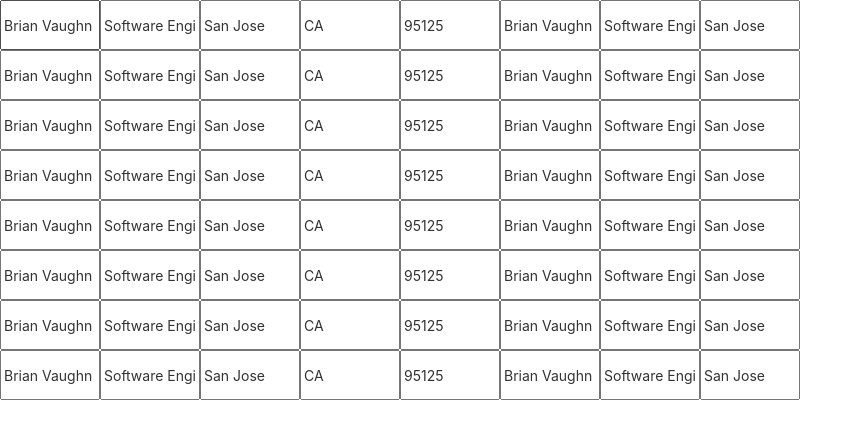
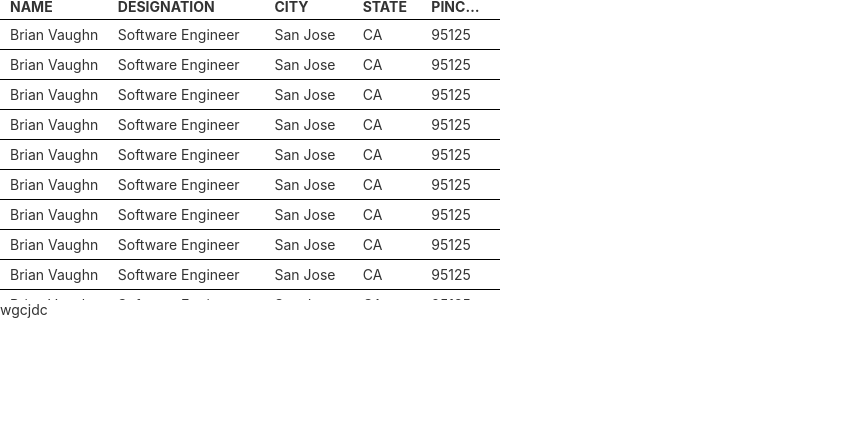
Before and after one commit to madhugogineni/reactvisualize, a React (Create React App) app: page / in a window 1280 px wide. Shown: the top 438 px of the page, without its empty margins (0-863 px from the left). Built offline with nearby package versions, Linux system fonts and the light colour scheme.

Commit message:
added table component

```diff
--- a/package.json
+++ b/package.json
@@ -6,7 +6,9 @@
     "react": "^16.5.2",
     "react-bootstrap": "^0.32.4",
     "react-dom": "^16.5.2",
+    "react-draggable": "^3.0.5",
     "react-scripts": "2.0.5",
+    "react-sortable-hoc": "^0.8.3",
     "react-virtualized": "^9.20.1"
   },
   "scripts": {
--- /dev/null
+++ b/src/App.css
@@ -0,0 +1,3 @@
+.cell {
+    user-select: none;
+}
--- /dev/null
+++ b/src/App1.js
@@ -0,0 +1,129 @@
+import React from 'react';
+import './App.css';
+import { Table, Column } from 'react-virtualized';
+import 'react-virtualized/styles.css';
+import TextChangeModal from './TextChangeModal';
+import Draggable from 'react-draggable';
+var list = addElements([]);
+
+function addElements(list) {
+    for (var i = 0; i < 100000; i++) {
+        list.push({ name: 'Brian Vaughn', designation: "Software Engineer", city: "San Jose", state: "CA", pincode: "95125" });
+        // 'Software Engineer', 'San Jose', 'CA', 95125, 'Brian Vaughn', 'Software Engineer', 'San Jose', 'CA', 95125, 'Brian Vaughn', 'Software Engineer', 'San Jose', 'CA', 95125
+    }
+    return list;
+}
+var activeList = setDisabled([]);
+
+function setDisabled(list) {
+    for (var i = 0; i < 100000; i++) {
+        list.push([true, true, true, true, true, true, true, true, true, true, true, true, true, true, true]);
+    }
+    return list;
+}
+export default class App1 extends React.Component {
+    constructor(props) {
+        super(props);
+        this.state = {
+            list: [],
+            activeList: [],
+            randomvalue: Math.random(100),
+            isModalShown: false,
+            value: null,
+            rowIndex: null,
+            columnIndex: null
+        };
+        this._cellRender = this._cellRender.bind(this);
+        this.closeModal = this.closeModal.bind(this);
+        this.handleChange = this.handleChange.bind(this);
+    }
+    componentWillMount() {
+        this.setState({ list: list, activeList: activeList });
+    }
+    handleClick(rowIndex, columnIndex) {
+        var activeListArray = this.state.activeList;
+        activeListArray[rowIndex][columnIndex] = false;
+        console.log(activeListArray[rowIndex][columnIndex]);
+        this.setState({ activeList: activeListArray });
+    }
+    handleChange(rowIndex, columnIndex, value) {
+        var list = this.state.list;
+        list[rowIndex][columnIndex] = value;
+        this.setState({ list: list, randomvalue: Math.random(100), isModalShown: false });
+        console.log(this.state.list[rowIndex][columnIndex]);
+        this.forceUpdate();
+    }
+    closeModal() {
+        this.setState({ isModalShown: false });
+    }
+    showModal(rowIndex, dataKey) {
+        var value = this.state.list[rowIndex][dataKey];
+        this.setState({ isModalShown: true, value: value, rowIndex: rowIndex, columnIndex: dataKey });
+    }
+    _cellRender({ cellData, rowData, columnData, columnIndex, rowIndex, dataKey, style, key, handleClick, handleChange }) {
+        return (
+            <div
+                className="cell"
+                key={key}
+                style={style}
+                readOnly={this.state.activeList[rowIndex][columnIndex]}
+                onDoubleClick={this.showModal.bind(this, rowIndex, dataKey)}
+                onChange={(e) => this.handleChange(rowIndex, dataKey)} >
+                {cellData}
+            </div>
+        )
+    }
+    render() {
+        let editTextModal;
+        if (this.state.isModalShown === true) {
+            editTextModal = <TextChangeModal value={this.state.value} rowIndex={this.state.rowIndex}
+                columnIndex={this.state.columnIndex} handleClose={this.closeModal}
+                handleChange={this.handleChange} />
+        }
+        return (
+            <React.Fragment>
+                <Draggable bounds={{ bottom: 300 }}>
+                    <Table
+                        width={500}
+                        height={300}
+                        headerHeight={20}
+                        rowHeight={30}
+                        rowCount={list.length}
+                        rowStyle={{ borderBottom: "1px solid black" }}
+                        rowGetter={({ index }) => this.state.list[index]} >
+                        <Column
+                            label='Name'
+                            dataKey='name'
+                            width={500}
+                            style={{ display: "flex", alignItems: "center" }}
+                            cellRenderer={this._cellRender} />
+                        <Column
+                            label='Designation'
+                            dataKey='designation'
+                            width={750}
+                            cellRenderer={this._cellRender} />
+                        <Column
+                            label='City'
+                            dataKey='city'
+                            width={400}
+                            cellRenderer={this._cellRender} />
+                        <Column
+                            label='State'
+                            dataKey='state'
+                            width={300}
+                            cellRenderer={this._cellRender} />
+                        <Column
+                            label='Pincode'
+                            dataKey='pincode'
+                            width={300}
+                            cellRenderer={this._cellRender} />
+                    </Table>
+                </Draggable>
+                {editTextModal}
+                <Draggable>
+                    <div>wgcjdc</div>
+                </Draggable>
+            </React.Fragment>
+        );
+    }
+}
--- a/src/index.js
+++ b/src/index.js
@@ -2,11 +2,9 @@ import React from 'react';
 import ReactDOM from 'react-dom';
 import './index.css';
 import App from './App';
+import App1 from './App1';
 import * as serviceWorker from './serviceWorker';
 
-ReactDOM.render(<App />, document.getElementById('root'));
+ReactDOM.render(<App1 />, document.getElementById('root'));
 
-// If you want your app to work offline and load faster, you can change
-// unregister() to register() below. Note this comes with some pitfalls.
-// Learn more about service workers: http://bit.ly/CRA-PWA
 serviceWorker.unregister();
```
Also changed, not shown: src/TextChangeModal.js (indentation only), 1 other file (tests, documents, lock files or other folders).
